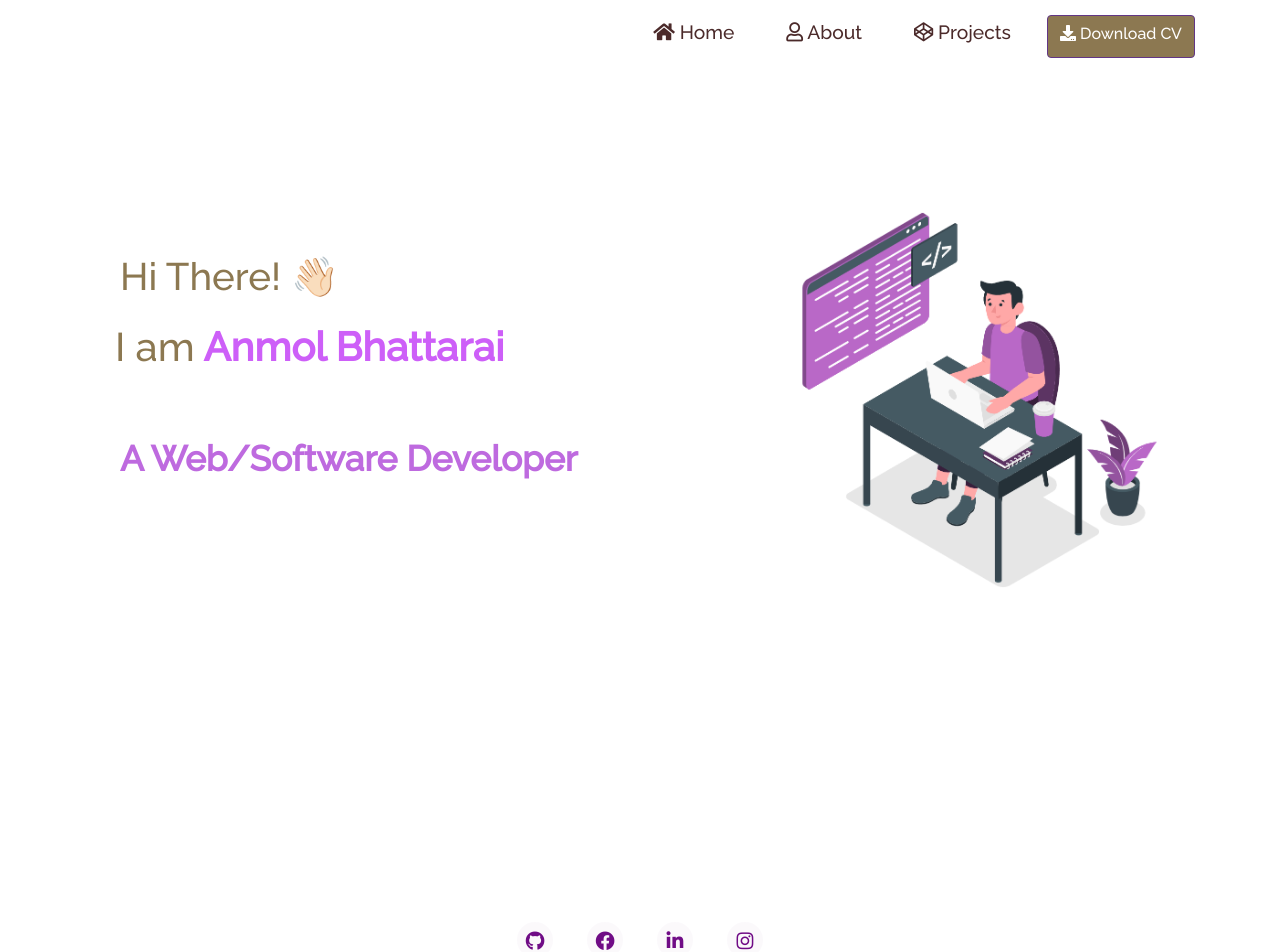
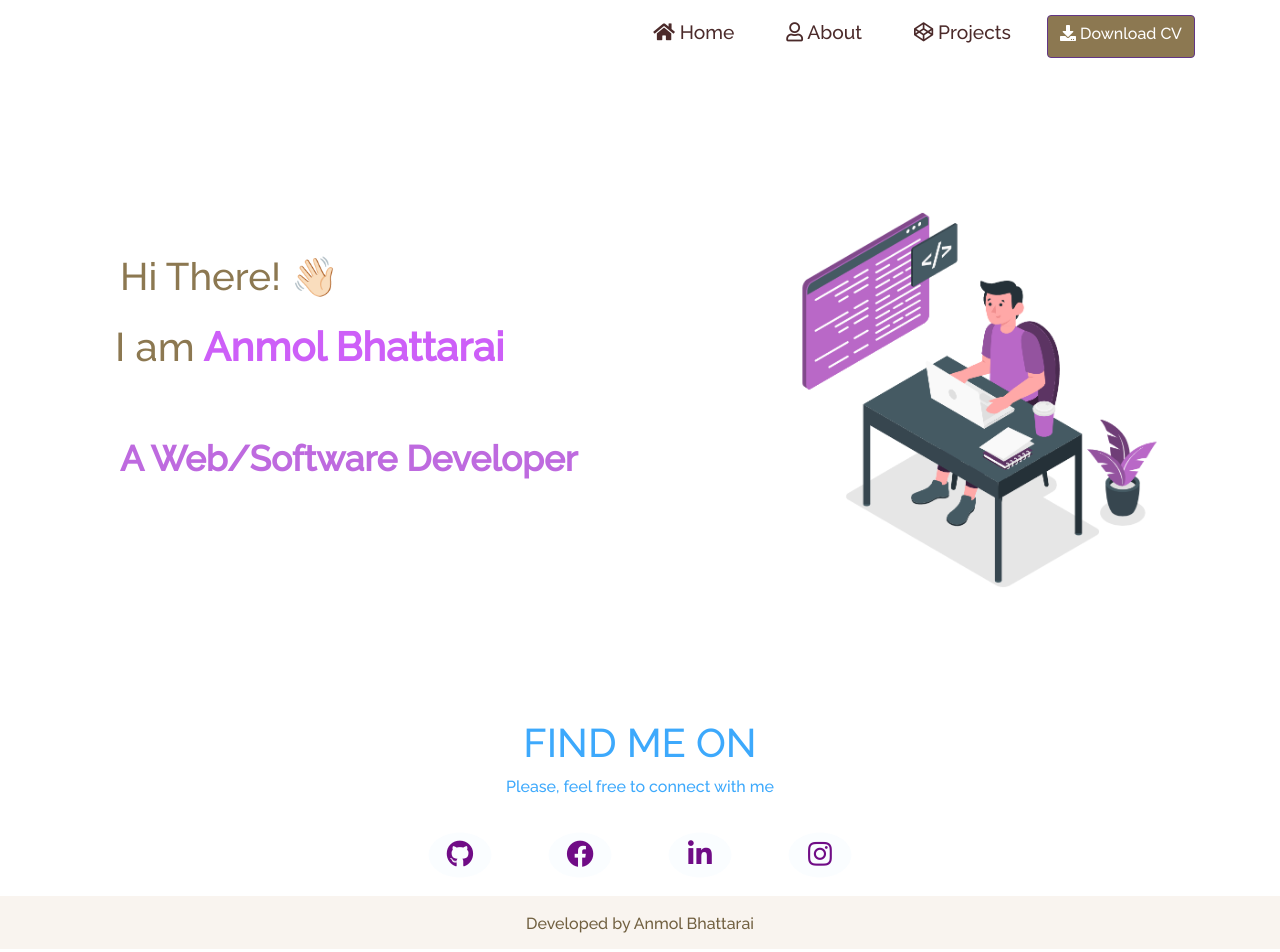
Before and after one commit to anmolft9/portfolio, a React (Create React App) app: page / in a window 1280 px wide. Shown: the top 952 px of the page. Built offline with nearby package versions, Linux system fonts and the light colour scheme; some icons are missing.

Commit message:
made some more changes to the UI and got rid of unuseful codes

```diff
--- a/src/App.js
+++ b/src/App.js
@@ -1,6 +1,6 @@
 import "./App.css";
 import React, { useState, useEffect } from "react";
-import Preloader from "../src/components/Pre";
+import { Preloader } from "../src/components/Pre.js";
 import Navbar from "./components/Navbar";
 import Home from "./components/Home/Home";
 import About from "./components/About/About";
--- a/src/components/Home/Type.js
+++ b/src/components/Home/Type.js
@@ -5,9 +5,7 @@ function Type() {
   return (
     <Typewriter
       options={{
-        strings: [
-          "A Web/Software Developer",
-        ],
+        strings: ["A Web/Software Developer"],
         autoStart: true,
         loop: true,
         deleteSpeed: 50,
--- a/src/style.css
+++ b/src/style.css
@@ -275,41 +275,16 @@
   }
 }
 
-.myAvtar {
-  justify-content: center !important;
-  padding-top: 9em !important;
-}
-
-@media (max-width: 767px) {
-  .myAvtar {
-    padding-top: 2em !important;
-    padding-bottom: 2em !important;
-  }
-}
-
-.home-about-section {
-  position: relative;
-  padding-bottom: 70px !important;
-  padding-top: 70px !important;
-}
-
-.home-about-description {
-  color: white !important;
-  padding-top: 100px !important;
-  padding-bottom: 20px !important;
-  text-align: center;
-}
-
-.home-about-body {
-  padding-top: 50px;
+/* .home-about-body {
+  padding-top: 150px;
   font-size: 1.2em !important;
   text-align: left;
-}
+} */
 
 .home-about-social {
   text-align: center !important;
-  padding-top: 25px;
-  color: white !important;
+  padding-top: 5px;
+  color: #3da9fc !important;
 }
 
 .home-about-social-links {
@@ -323,13 +298,13 @@
 .home-social-icons {
   position: relative !important;
   display: inline-block !important;
-  width: 40px !important;
-  height: 40px !important;
+  width: 70px !important;
+  height: 50px !important;
   text-align: center !important;
-  font-size: 1.2em !important;
-  line-height: 43px !important;
+  font-size: 1.7em !important;
+  line-height: 49px !important;
   background: rgba(255, 255, 255, 0.972) !important;
-  border-radius: 50% !important;
+  border-radius: 20% !important;
   transition: 0.5s !important;
 }
 
@@ -341,7 +316,7 @@
   width: 100%;
   height: 100%;
   border-radius: 50%;
-  background: #68187a;
+  background: #3da9fc;
   transition: 0.5s;
   transform: scale(0.9);
   z-index: -1;
@@ -353,15 +328,15 @@
 }
 
 .home-social-icons:hover {
-  color: #87209e;
-  box-shadow: 0 0 5px #87209e;
-  text-shadow: 0 0 2px #87209e;
+  color: #f3d2c1;
+  box-shadow: 0 0 5px #f3d2c1;
+  text-shadow: 0 0 2px #f3d2c1;
 }
 
 .social-icons {
   display: inline-block !important;
-  padding-right: 15px;
-  padding-left: 15px;
+  padding-right: 25px;
+  padding-left: 25px;
 }
 
 .icon-colour {
@@ -376,9 +351,6 @@
   bottom: 0 !important;
   padding-top: 10px !important;
   padding-bottom: 8px !important ;
-}
-.footer-copywright {
-  text-align: center !important;
 }
 
 .footer-body {
```
Also changed, not shown: src/components/Pre.js (+3 -4 lines).
